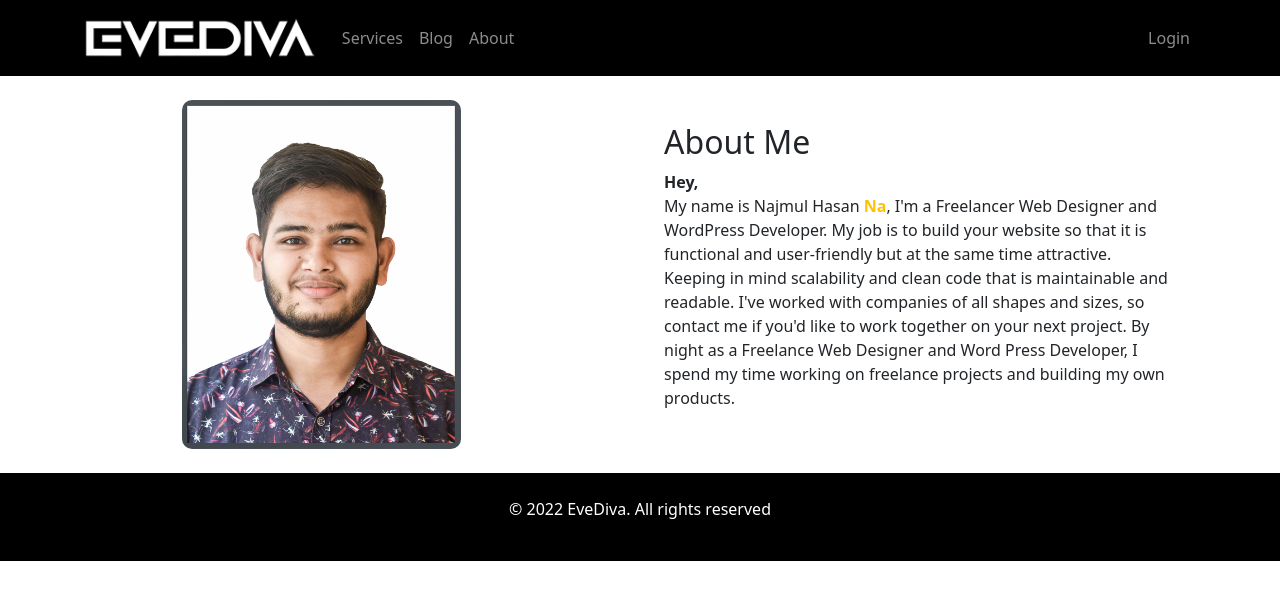
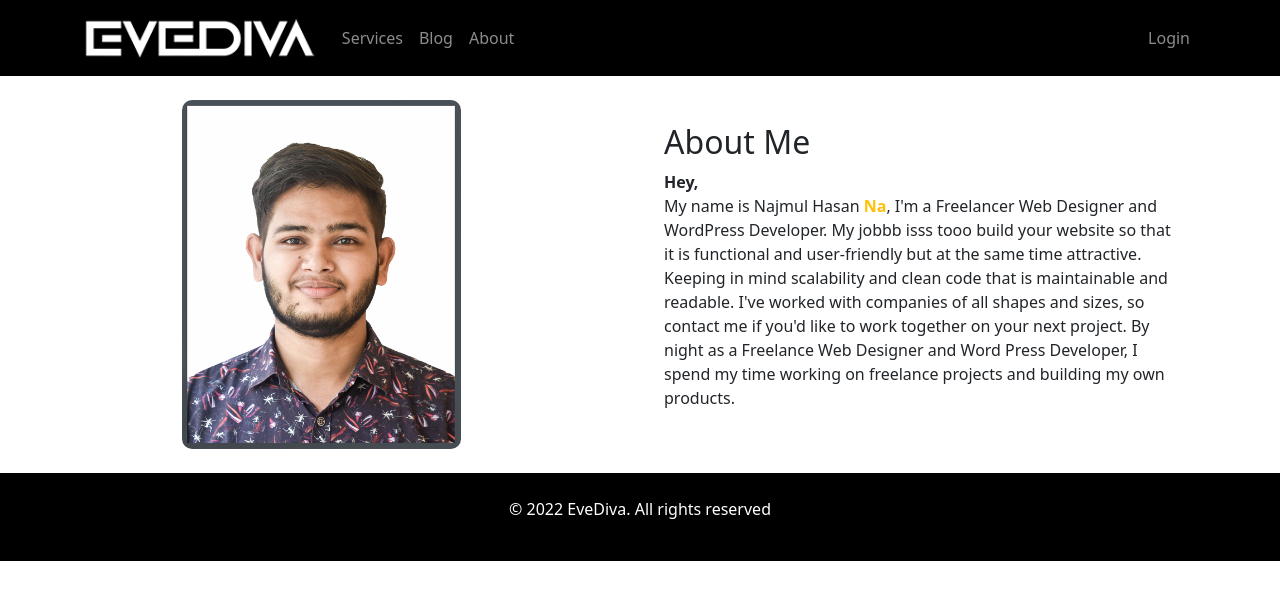
Before and after one commit to AfzalHossainEmon/assignment-10-main, a React (Create React App) app: page /about in a window 1280 px wide. Shown: the top 600 px of the page. Built offline with nearby package versions, Linux system fonts and the light colour scheme; no server answers.

Commit message:
name change

```diff
--- a/src/Pages/About/About.js
+++ b/src/Pages/About/About.js
@@ -14,7 +14,7 @@ const About = () => {
                 <h2>About Me</h2>
                 <p><b>Hey,</b> <br /> My name is Najmul Hasan <span className='text-warning'><b>Na</b></span>, I'm a Freelancer Web Designer and WordPress Developer.
 
-                    My job is to build your website so that it is functional and user-friendly but at the same time attractive. Keeping in mind scalability and clean code that is maintainable and readable.
+                    My jobbb isss tooo build your website so that it is functional and user-friendly but at the same time attractive. Keeping in mind scalability and clean code that is maintainable and readable.
 
                     I've worked with companies of all shapes and sizes, so contact me if you'd like to work together on your next project. By night as a Freelance Web Designer and Word Press Developer, I spend my time working on freelance projects and building my own products.</p>
             </div>
```
